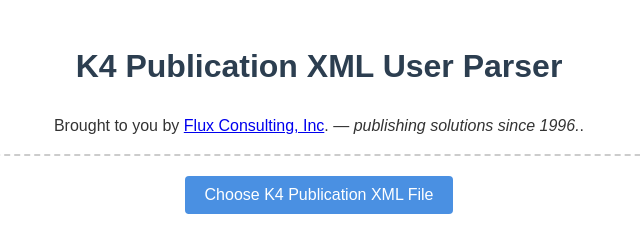
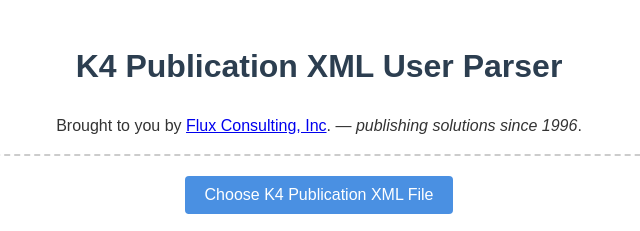
Before and after one commit to scottdunnflux/k4pub2list, a plain HTML site: page k4-pub-users2.html in a window 1280 px wide. Shown: the top 231 px of the page, 321-961 px from the left. Drawn offline with Linux system fonts and the light colour scheme.

Commit message:
fix typeo

```diff
--- a/k4-pub-users2.html
+++ b/k4-pub-users2.html
@@ -257,7 +257,7 @@
 <body>
     <div class="container">
         <h1 align="center">K4 Publication XML User Parser </h1>
-        <p align="center">Brought to you by <a href="https://fluxconsulting.com/">Flux Consulting, Inc</a>. — <i>publishing solutions since 1996.</i>.</p>
+        <p align="center">Brought to you by <a href="https://fluxconsulting.com/">Flux Consulting, Inc</a>. — <i>publishing solutions since 1996</i>.</p>
 
         <div class="upload-section" id="upload-area">
             <input type="file" id="file-input" class="file-input" accept=".xml">
```
